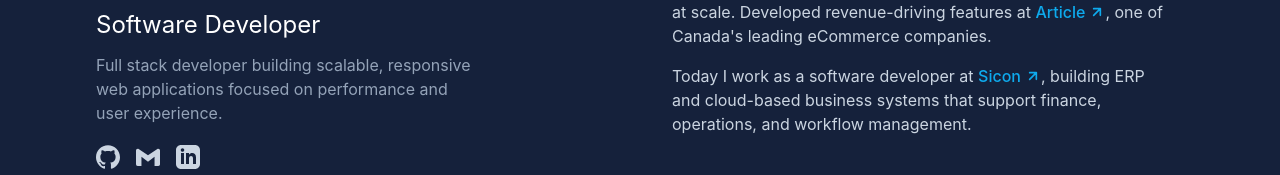
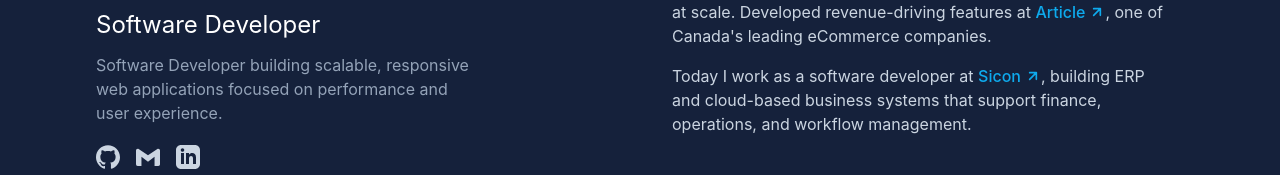
Before and after one commit to jacobadam/jacobnevitt-portfolio, a Next.js app: page / in a window 1280 px wide. Shown: the part 143-318 px from the top of the page. Built offline with nearby package versions, Linux system fonts and the light colour scheme.

Commit message:
update slogan

```diff
--- a/app/components/layout/side-nav.tsx
+++ b/app/components/layout/side-nav.tsx
@@ -40,7 +40,7 @@ export default function SideNav({ navLinks }: NavLinksProps) {
           Software Developer
         </h2>
         <h3 className="text-base mb-5 text-secondary-foreground max-w-sm">
-          Full stack developer building scalable, responsive web applications
+          Software Developer building scalable, responsive web applications
           focused on performance and user experience.
         </h3>
         <div className="flex flex-row gap-4 mb-5 lg:mb-8">
```
